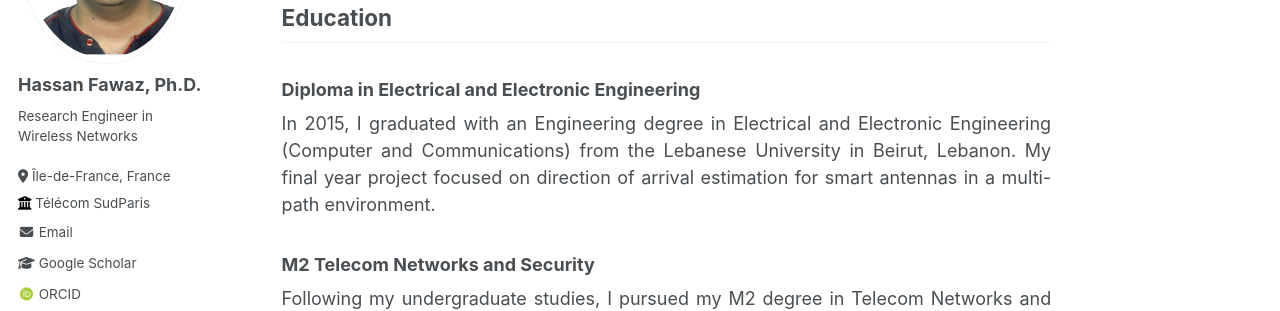
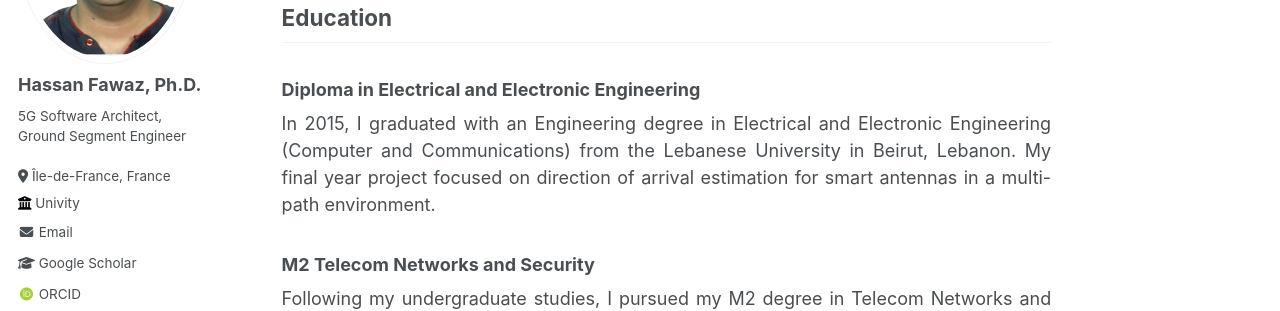
Before and after one commit to Hassan-Fawaz/Hassan-Fawaz.github.io, a Jekyll site: the page built from _pages/about.md, in a window 1280 px wide. Shown: the part 282-593 px from the top of the page. Built offline with Jekyll 4.4.1, drawn with Linux system fonts in a browser that asks for light colours; some web fonts are replaced.

Commit message:
Update _config.yml

```diff
--- a/_config.yml
+++ b/_config.yml
@@ -23,9 +23,9 @@ author:
   avatar           : "profile.png"
   name             : "Hassan Fawaz, Ph.D."
   pronouns         : # example: "she/her"
-  bio              : "Research Engineer in Wireless Networks"
+  bio              : "5G Software Architect, Ground Segment Engineer"
   location         : "Île-de-France, France"
-  employer         : "Télécom SudParis"
+  employer         : "Univity"
   uri              : # URL
   email            : "hassan1fawaz@gmail.com"
 
```
